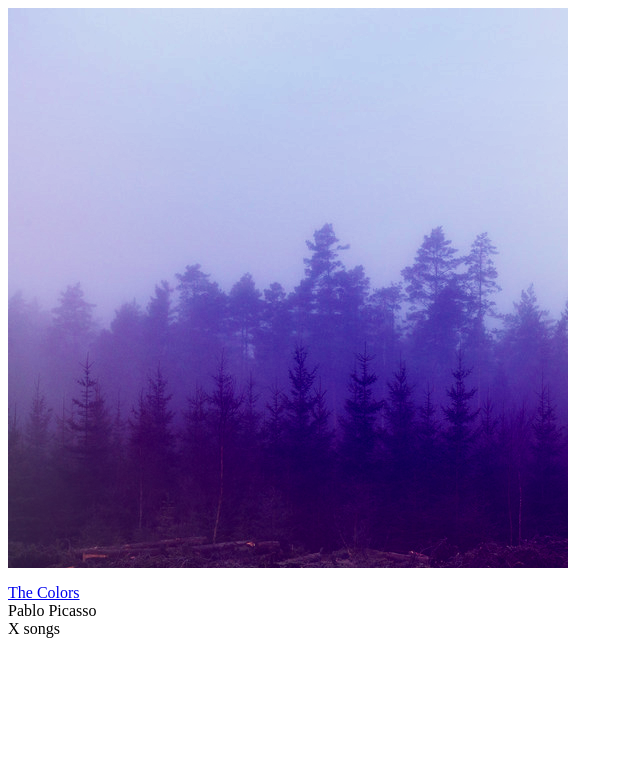
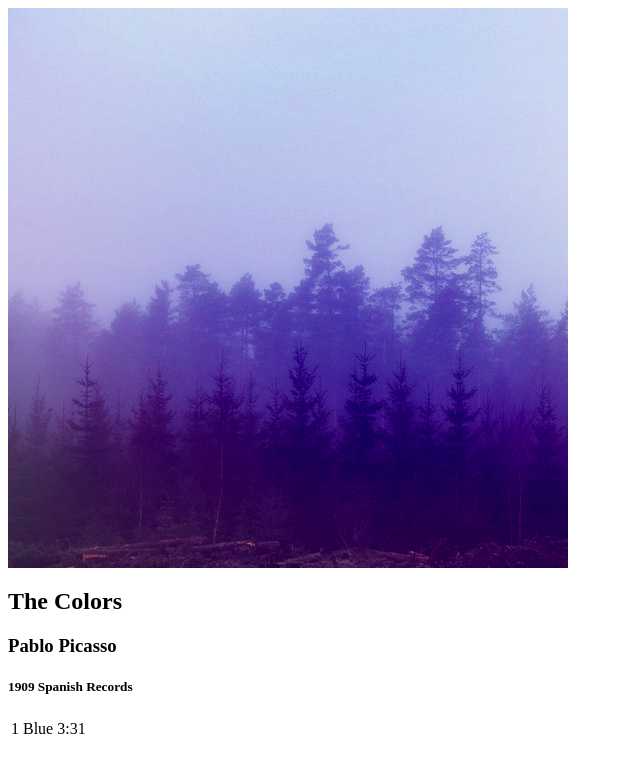
Before and after one commit to ganapoop/bloc-jams-angular, a website: page app/templates/album.html in a window 1280 px wide. Shown: the whole page, without its empty margins (0-640 px from the left). Drawn offline with Linux system fonts and the light colour scheme.

Commit message:
checkpoint 4 completed

```diff
--- a/app/templates/album.html
+++ b/app/templates/album.html
@@ -1,15 +1,29 @@
- <section class="album-covers container clearfix">
-     <div class="collection-album-container column fourth">
-         <img src="/assets/images/album_covers/01.png"/>
-         <div class="collection-album-info caption">
-             <p>
-                 <a class="album-name" href="album.html">The Colors</a>
-                 <br/>
-                 <a ui-sref="album.html">Pablo Picasso</a>
-                 <br/>
-                 X songs
-                 <br/>
-             </p>
-         </div>
-     </div>
- </section>
+<html>
+    <head>
+    </head>
+    <body>
+        <main class="album-view container narrow">
+            <section class="clearfix">
+                <div class="column half">
+                    <img src="/assets/images/album_covers/01.png" class="album-cover-art">
+                </div>
+                <div class="album-view-details column half">
+                    <h2 class="album-view-title">The Colors</h2>
+                    <h3 class="album-view-artist">Pablo Picasso</h3>
+                    <h5 class="album-view-release-info">1909 Spanish Records</h5>
+                </div>
+            </section>
+            <table class="album-view-song-list">
+                <tr class="album-view-song-item" ng-mouseover="hovered = true" ng-mouseleave="hovered = false">
+                    <td class="song-item-number">
+                        <span ng-show="!playing && !hovered">1</span>
+                        <a class="album-song-button" ng-show="playing"><span class="ion-pause"></span></a>
+                    </td>
+                    <td class="song-item-title">Blue</td>
+                    <td class="song-item-duration">3:31</td>
+                </tr>
+            </table>
+        </main>
+        <ng-include src="'/templates/player_bar.html'"></ng-include>
+    </body>
+</html>
```
Also changed, not shown: app/templates/collection.html (+7 -0 lines), app/templates/player_bar.html (added, +41 -0 lines).
